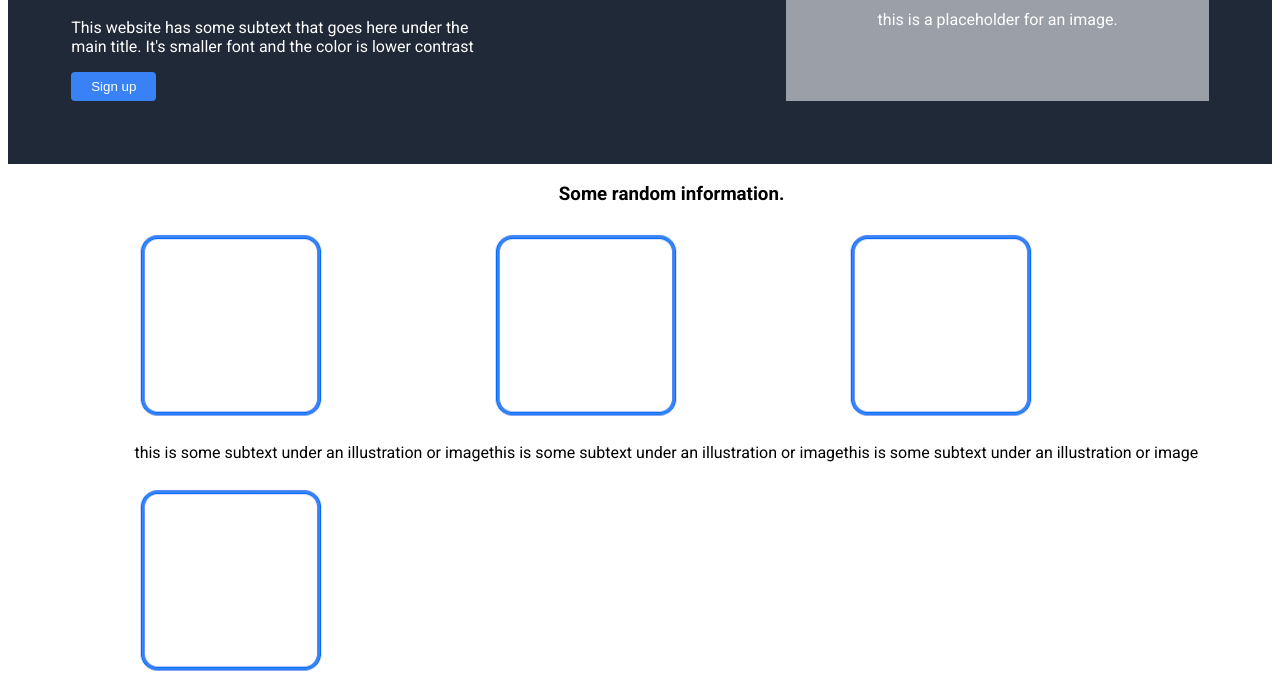
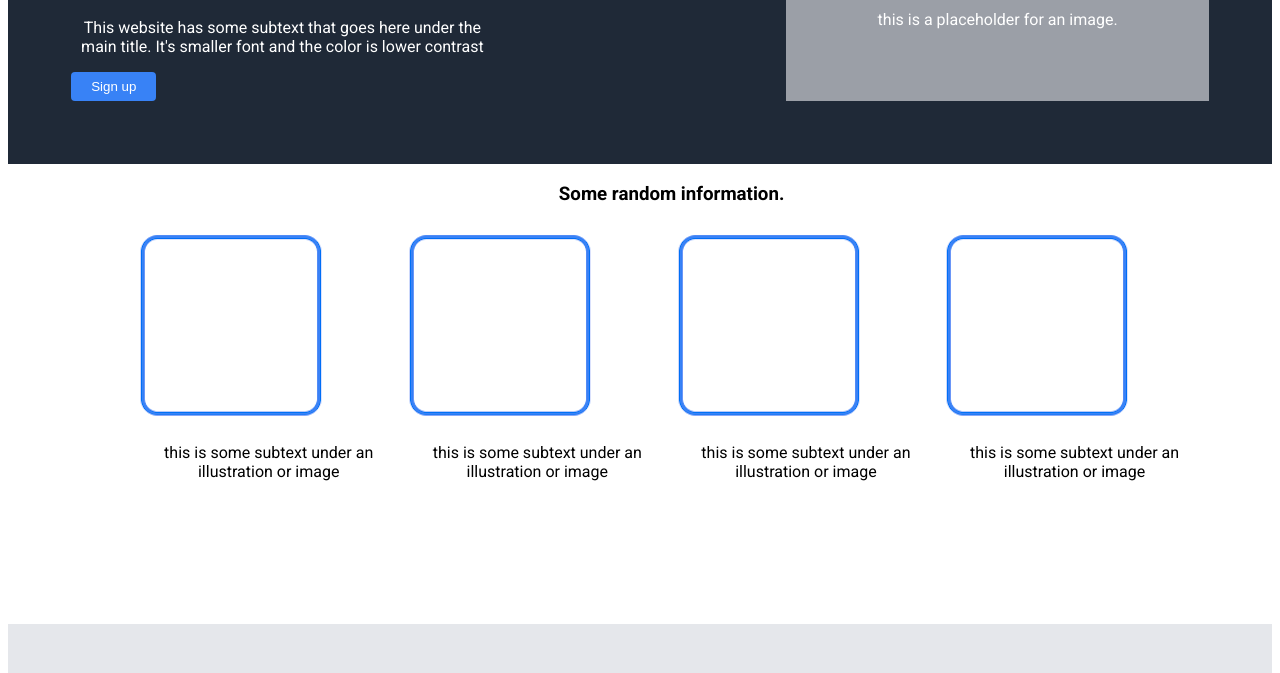
Before and after one commit to prajwalpaudel/project-landing-page, a plain HTML site: page index.html in a window 1280 px wide. Shown: the part 132-805 px from the top of the page. Drawn offline with Linux system fonts and the light colour scheme.

Commit message:
Text centered under boxes Use text align on p.

```diff
--- a/style.css
+++ b/style.css
@@ -34,6 +34,7 @@ display:flex;
 justify-content: space-between;
 
 }
+
 button {
     background-color: #3882F6;
     color:white;
@@ -62,7 +63,10 @@ button {
 }
 .boxes{
     display: flex;
-    flex-wrap:wrap;
+
+}
+p {
+    text-align: center;
 }
 .middle{
     display:flex;
```
